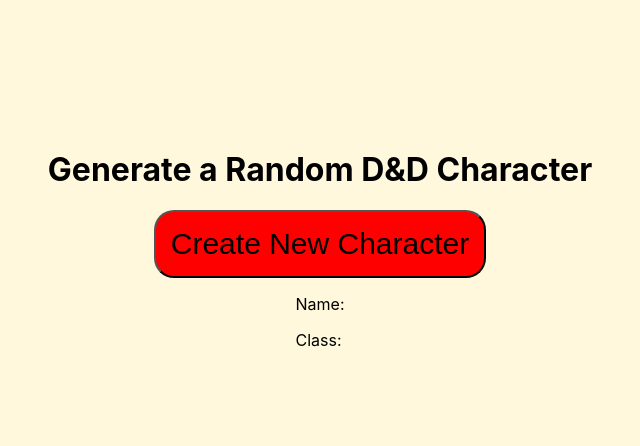
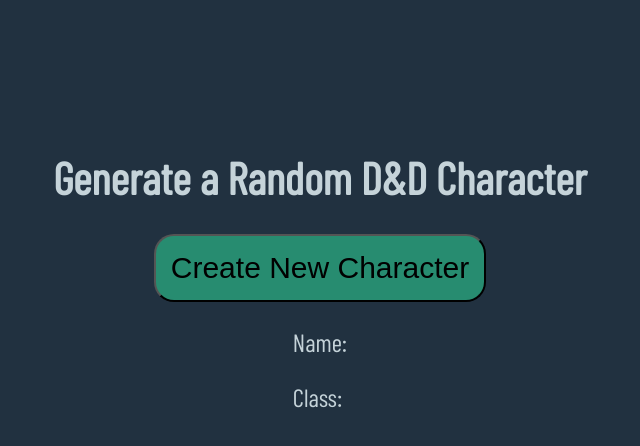
Before and after one commit to KevinOBrien8/DnD-Generator, a React (Create React App) app: page / in a window 1280 px wide. Shown: the top 446 px of the page, without its empty margins (320-960 px from the left). Built offline with nearby package versions, Linux system fonts and the light colour scheme.

Commit message:
styling changes

```diff
--- a/src/index.css
+++ b/src/index.css
@@ -1,19 +1,19 @@
+@import url("https://fonts.googleapis.com/css2?family=Barlow+Condensed&display=swap");
 * {
   box-sizing: border-box;
 }
 .App {
-  background-color: cornsilk;
+  background-color: #213140;
 }
 body {
   display: flex;
   align-items: center;
   justify-content: center;
   margin: 0;
-  font-family: -apple-system, BlinkMacSystemFont, "Segoe UI", "Roboto", "Oxygen",
-    "Ubuntu", "Cantarell", "Fira Sans", "Droid Sans", "Helvetica Neue",
-    sans-serif;
+  font-family: "Barlow Condensed", sans-serif;
   -webkit-font-smoothing: antialiased;
   -moz-osx-font-smoothing: grayscale;
+  color: #c5d3d9;
 }
 
 .container {
@@ -27,10 +27,11 @@
 
 .charHeader {
   margin-top: 150px;
+  font-size: 45px;
 }
 
 .button {
-  background-color: red;
+  background-color: #278c70;
   border-radius: 20px;
   padding: 15px;
   font-size: 30px;
@@ -63,6 +64,10 @@
   text-align: center;
 }
 
+.charBody {
+  font-size: 25px;
+}
+
 code {
   font-family: source-code-pro, Menlo, Monaco, Consolas, "Courier New",
     monospace;
```
